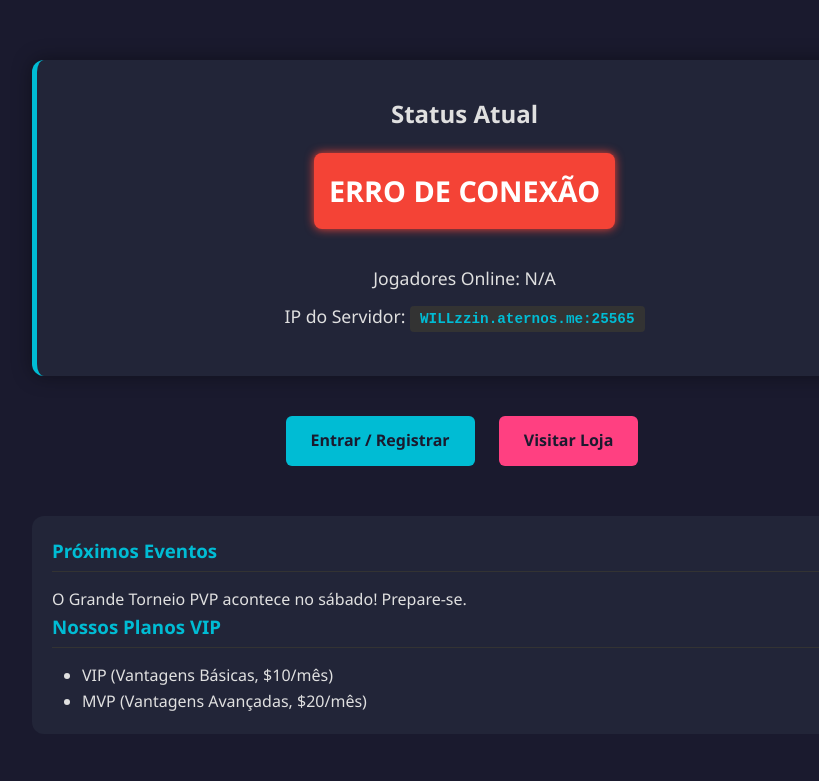
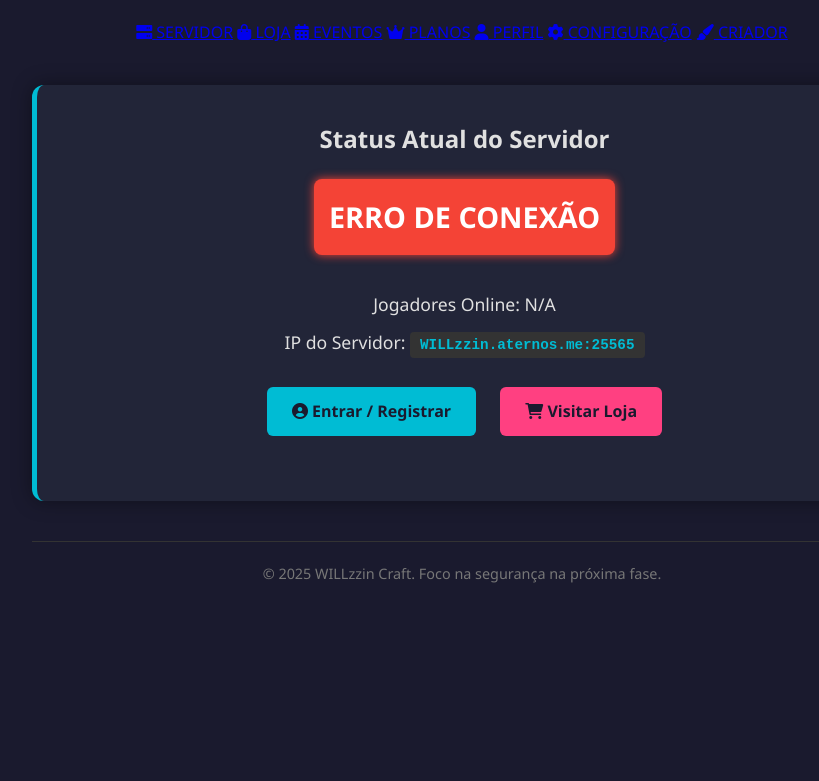
Before and after one commit to KBZalemao404/Servidor-MINECRAFT-STK, a plain HTML site: page index.html in a window 1280 px wide. Shown: the part 132-913 px from the top of the page, without its empty margins (178-997 px from the left). After the commit the page ends 800 px from the top, so only its background shows below. Drawn offline with Linux system fonts and the light colour scheme; no server answers.

Commit message:
Update index.html

```diff
--- a/index.html
+++ b/index.html
@@ -3,34 +3,50 @@
 <head>
     <meta charset="UTF-8">
     <meta name="viewport" content="width=device-width, initial-scale=1.0">
-    <title>Status do Servidor Minecraft - WILLZZIN</title>
+    <title>Status do Servidor Minecraft - WILLZZIN CRAFT</title>
+
+    <link href="https://fonts.googleapis.com/css2?family=Roboto+Condensed:wght@400;700&display=swap" rel="stylesheet">
+
+    <link rel="stylesheet" href="https://cdnjs.cloudflare.com/ajax/libs/font-awesome/6.0.0-beta3/css/all.min.css">
+
     <link rel="stylesheet" href="style.css">
 </head>
 <body>
     <div class="container">
         <header>
-            <h1>💎 WILLZZIN CRAFT</h1>
+            <h1><i class="fas fa-diamond"></i> WILLZZIN CRAFT <i class="fas fa-diamond"></i></h1>
+
+            <nav>
+                <a href="#servidor" class="nav-item active"><i class="fas fa-server"></i> SERVIDOR</a>
+                <a href="#loja" class="nav-item"><i class="fas fa-shopping-bag"></i> LOJA</a>
+                <a href="#eventos" class="nav-item"><i class="fas fa-calendar-alt"></i> EVENTOS</a>
+                <a href="#planos" class="nav-item"><i class="fas fa-crown"></i> PLANOS</a>
+                <a href="#perfil" class="nav-item"><i class="fas fa-user"></i> PERFIL</a>
+                <a href="#configuracao" class="nav-item"><i class="fas fa-cog"></i> CONFIGURAÇÃO</a>
+                <a href="#criador" class="nav-item"><i class="fas fa-paint-brush"></i> CRIADOR</a>
+            </nav>
         </header>
         <main>
 
-            <section class="status-box">
-                <h2>Status Atual</h2>
+            <section class="status-box content-section" id="servidor">
+                <h2>Status Atual do Servidor</h2>
                 <div id="status-indicador" class="status loading">
                     Aguardando status...
                 </div>
                 <p>Jogadores Online: <span id="player-count">...</span></p>
-                <p class="ip-display">IP do Servidor: <code id="server-ip">seu.ip.aqui.com:25565</code></p>
+                <p class="ip-display">IP do Servidor: <code id="server-ip">WILLzzin.aternos.me:25565</code></p>
+
+                <section class="cta-buttons">
+                    <a href="#login" class="btn primary"><i class="fas fa-user-circle"></i> Entrar / Registrar</a>
+                    <a href="#store" class="btn secondary"><i class="fas fa-shopping-cart"></i> Visitar Loja</a>
+                </section>
             </section>
 
-            <section class="cta-buttons">
-                <a href="#login" class="btn primary">Entrar / Registrar</a>
-                <a href="#store" class="btn secondary">Visitar Loja</a>
-            </section>
-
-            <section class="info-section">
+            <section class="info-section content-section" id="eventos" style="display:none;">
                 <h3>Próximos Eventos</h3>
                 <p>O Grande Torneio PVP acontece no sábado! Prepare-se.</p>
-
+            </section>
+            <section class="info-section content-section" id="planos" style="display:none;">
                 <h3>Nossos Planos VIP</h3>
                 <ul>
                     <li>VIP (Vantagens Básicas, $10/mês)</li>
```
